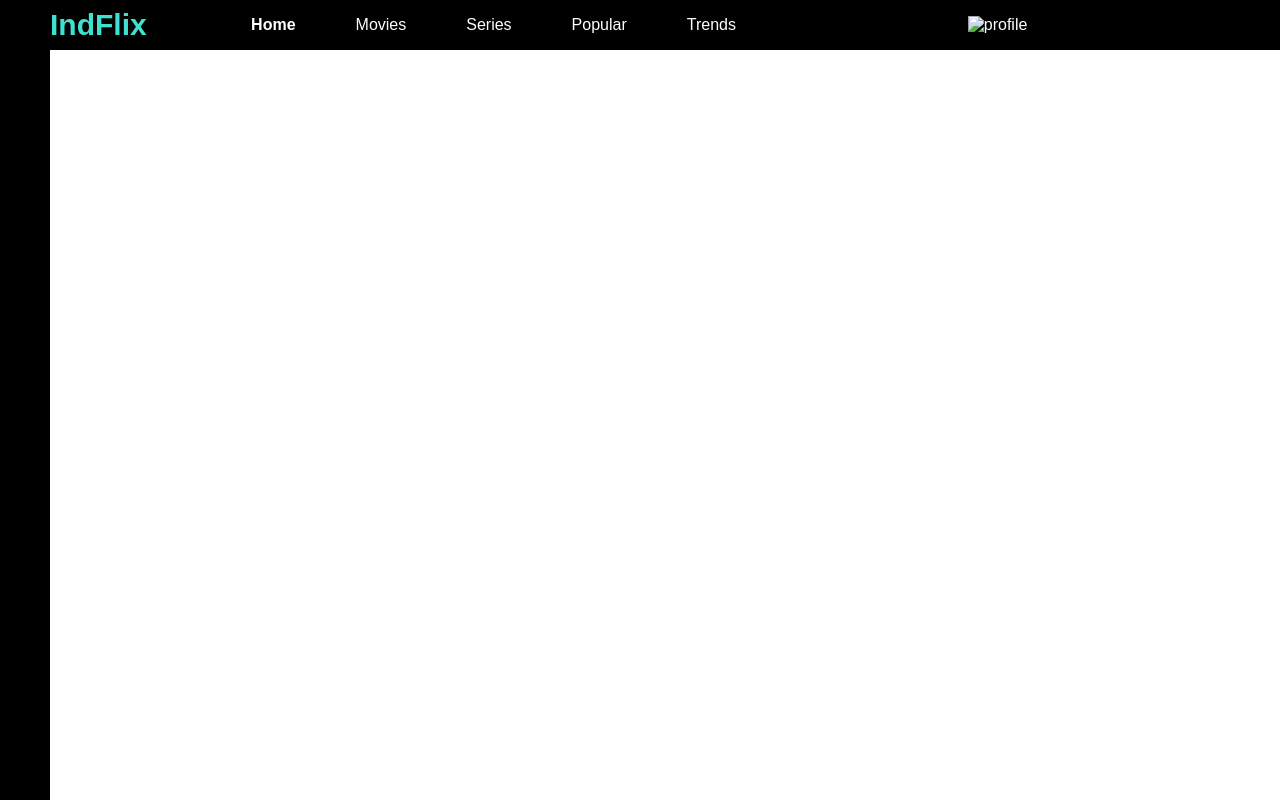
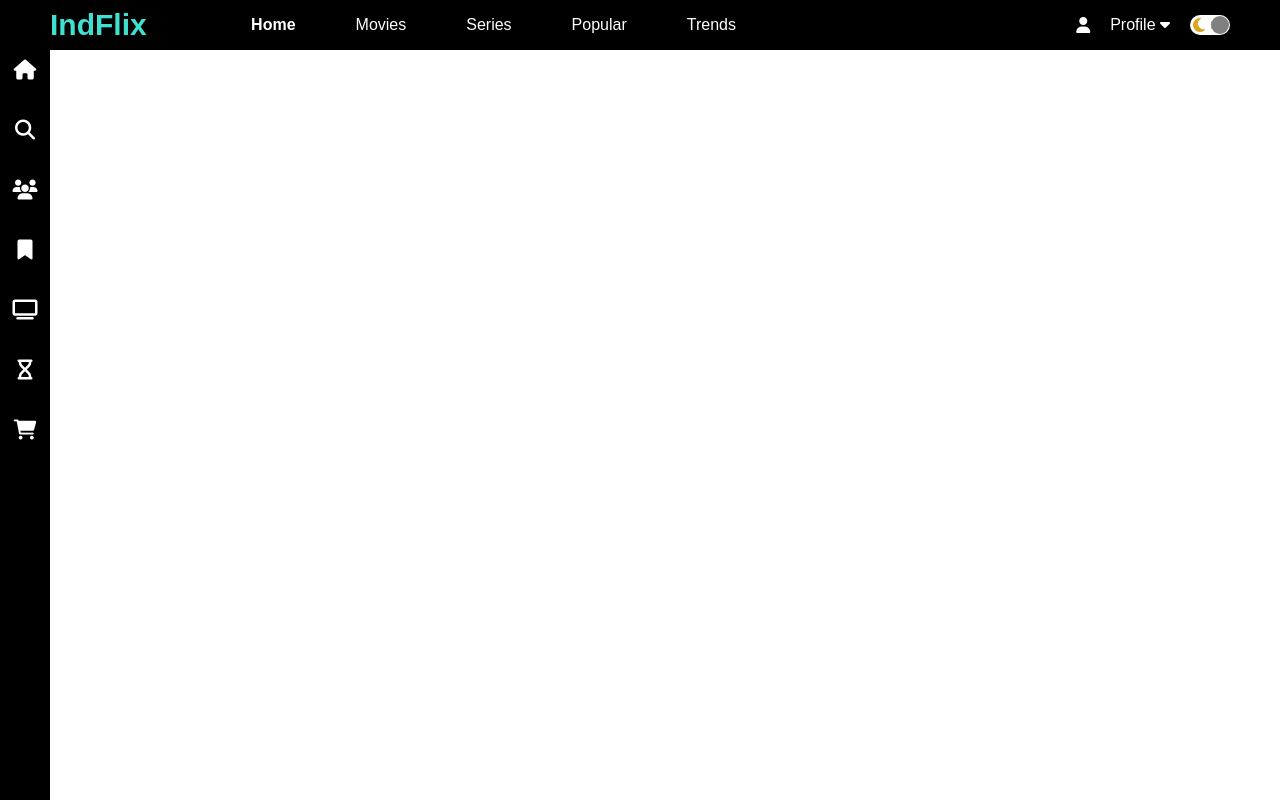
Before and after one commit to NaveenBantu/indian-movies-app, a plain HTML site: page index.html in a window 1280 px wide. Drawn offline with Linux system fonts and the light colour scheme.

Commit message:
Styling navbar and sidebar

```diff
--- a/index.html
+++ b/index.html
@@ -5,6 +5,7 @@
     <meta http-equiv="X-UA-Compatible" content="IE=edge">
     <meta name="viewport" content="width=device-width, initial-scale=1.0">
     <link rel="stylesheet" href="style.css">
+    <link rel="stylesheet" href="https://cdnjs.cloudflare.com/ajax/libs/font-awesome/6.1.1/css/all.min.css">
     <title>Indian Movies</title>
 </head>
 <body>
@@ -23,10 +24,28 @@
                 </ul>
             </div>
             <div class="profile-container">
-                <img class="profile-picture" src="" alt="profile">
+                <!-- <img class="profile-picture" src="" alt="profile"> -->
+                <i class="fa-solid fa-user"></i>
+                <div class="profile-text-container">
+                    <span class="profile-text">Profile</span>
+                    <i class="fa-solid fa-caret-down"></i>
+                </div>
+                <div class="toggle">
+                    <i class="fa-solid fa-moon toggle-icon"></i>
+                    <i class="fa-solid fa-sun toggle-icon"></i>
+                    <div class="toggle-ball"></div>
+                </div>
             </div>
         </div>
     </div>
-    <div class="sidebar"></div>
+    <div class="sidebar">
+        <i class="left-menu-icon fa-solid fa-house"></i>
+        <i class="left-menu-icon fa-solid fa-magnifying-glass"></i>
+        <i class="left-menu-icon fa-solid fa-users"></i>
+        <i class="left-menu-icon fa-solid fa-bookmark"></i>
+        <i class="left-menu-icon fa-solid fa-tv"></i>
+        <i class="left-menu-icon fa-solid fa-hourglass"></i>
+        <i class="left-menu-icon fa-solid fa-cart-shopping"></i>
+    </div>
 </body>
 </html>
--- a/style.css
+++ b/style.css
@@ -45,6 +45,38 @@
 
 .profile-container{
     flex: 2;
+    display: flex;
+    align-items: center;
+    justify-content: flex-end;
+}
+
+.profile-text-container{
+    margin: 0 20px;
+}
+
+.toggle{
+    width: 40px;
+    height: 20px;
+    background-color: #fff;
+    border-radius: 30px;
+    display: flex;
+    align-items: center;
+    justify-content: space-around;
+    position: relative;
+}
+
+.toggle-icon{
+    color: goldenrod;
+}
+
+.toggle-ball{
+    width: 18px;
+    height: 18px;
+    background-color: grey;
+    position: absolute;
+    right: 1px;
+    border-radius: 50%;
+    cursor: pointer;
 }
 
 .sidebar{
@@ -53,4 +85,14 @@
     background-color: black;
     position: fixed;
     top: 0;
+    display: flex;
+    flex-direction: column;
+    align-items: center;
+    padding-top: 60px;
 }
+
+.left-menu-icon{
+    color: white;
+    font-size: 20px;
+    margin-bottom: 40px;
+}
```
